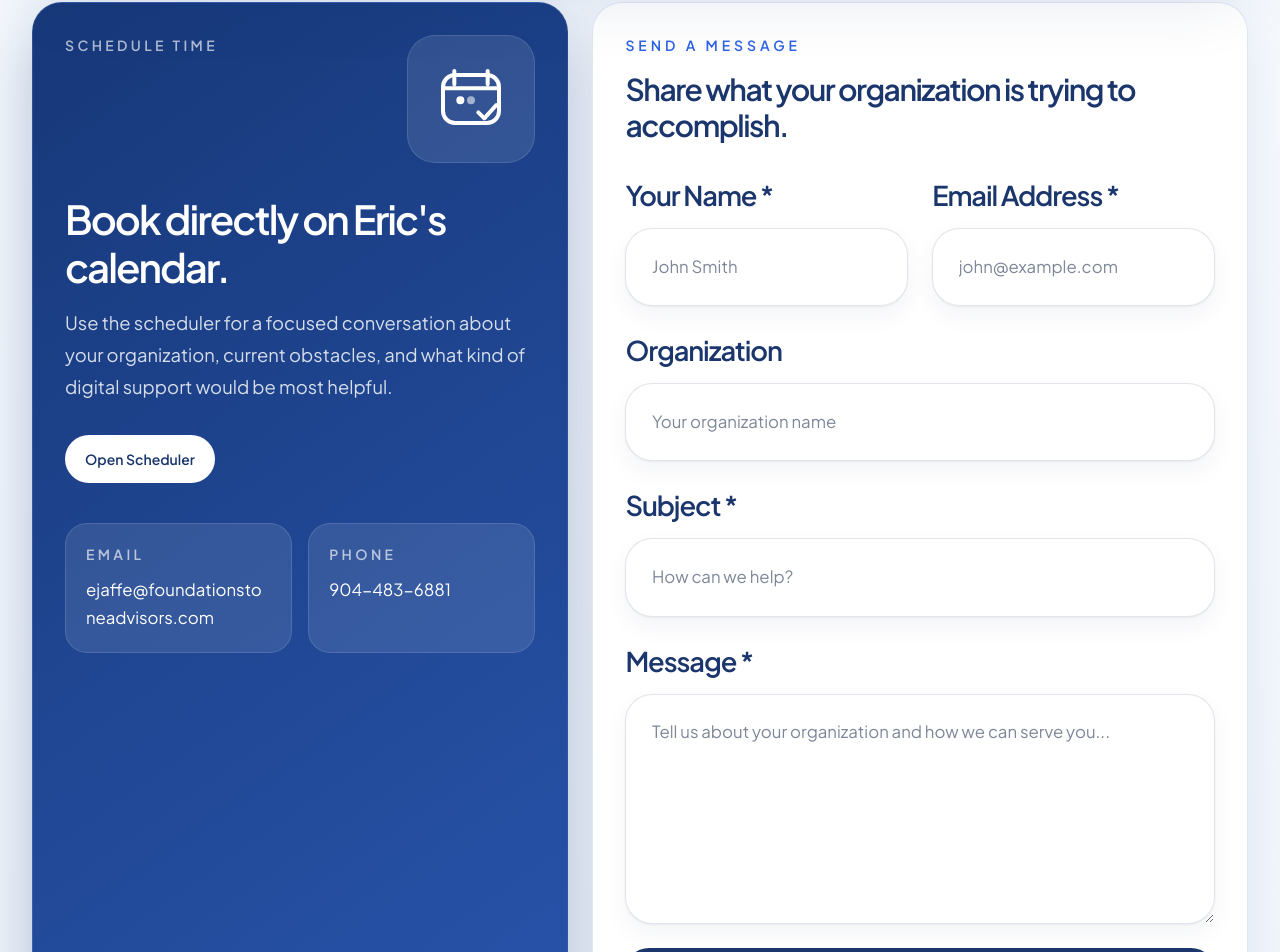
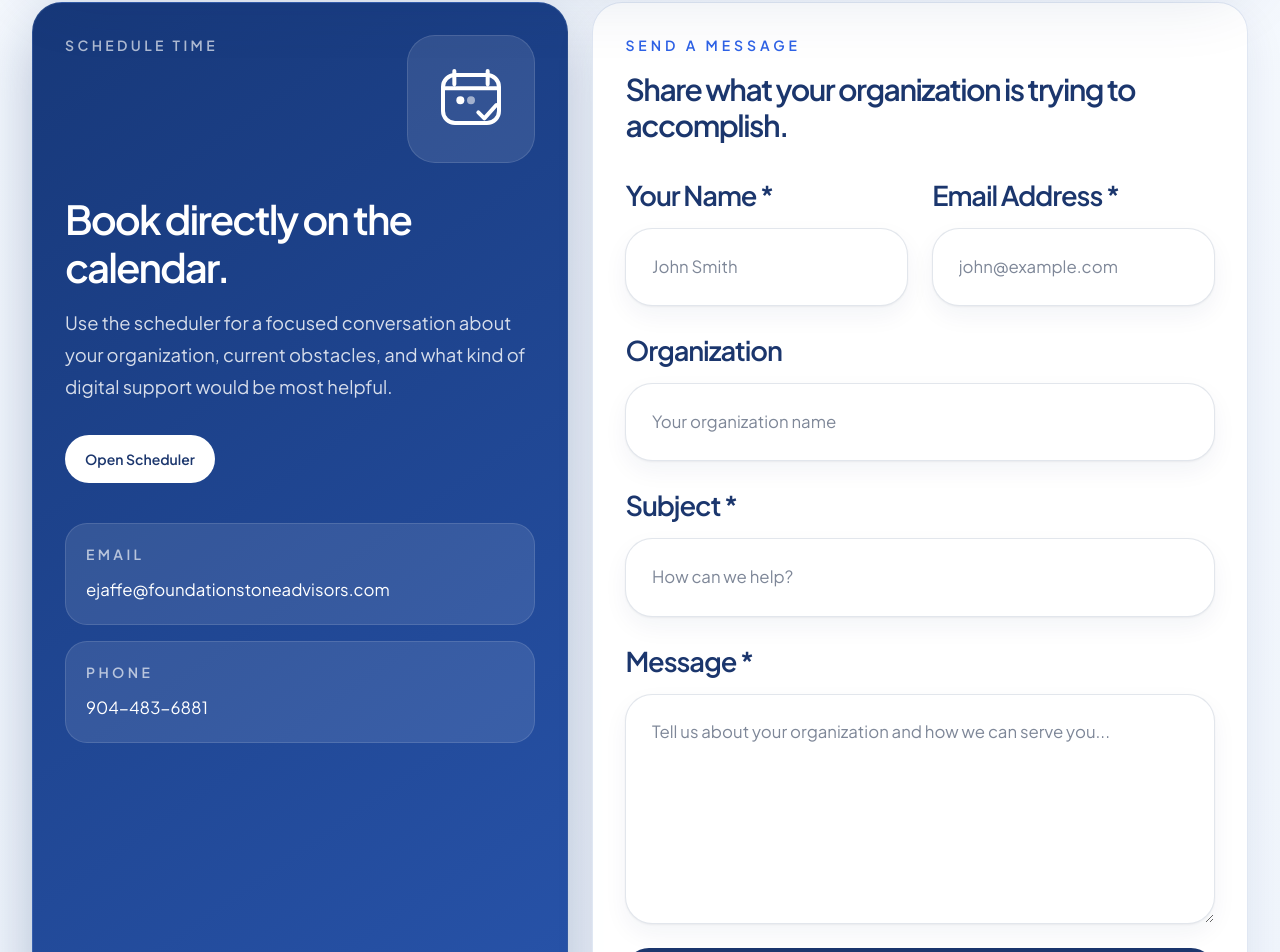
Before and after one commit to EricCJaffe/DigitalMissionsProject, a Next.js app: page /contact in a window 1280 px wide. Shown: the part 741-1693 px from the top of the page. Built offline with nearby package versions, Linux system fonts and the light colour scheme.

Commit message:
Adjust contact card copy

```diff
--- a/src/app/contact/page.tsx
+++ b/src/app/contact/page.tsx
@@ -77,7 +77,7 @@ export default function ContactPage() {
 
                 <div className="max-w-[680px]">
                   <h2 className="text-3xl font-semibold tracking-[-0.05em] sm:text-[2.5rem]">
-                    Book directly on Eric&apos;s calendar.
+                    Book directly on the calendar.
                   </h2>
                   <p className="mt-4 text-lg leading-8 text-white/82 sm:text-[1.15rem]">
                     Use the scheduler for a focused conversation about your
@@ -92,7 +92,7 @@ export default function ContactPage() {
                   </span>
                 </div>
 
-                <div className="grid gap-4 pt-2 sm:grid-cols-2">
+                <div className="grid gap-4 pt-2">
                   <div className="rounded-[22px] border border-white/12 bg-white/10 px-5 py-5">
                     <p className="text-sm font-semibold uppercase tracking-[0.24em] text-white/65">
                       Email
```
